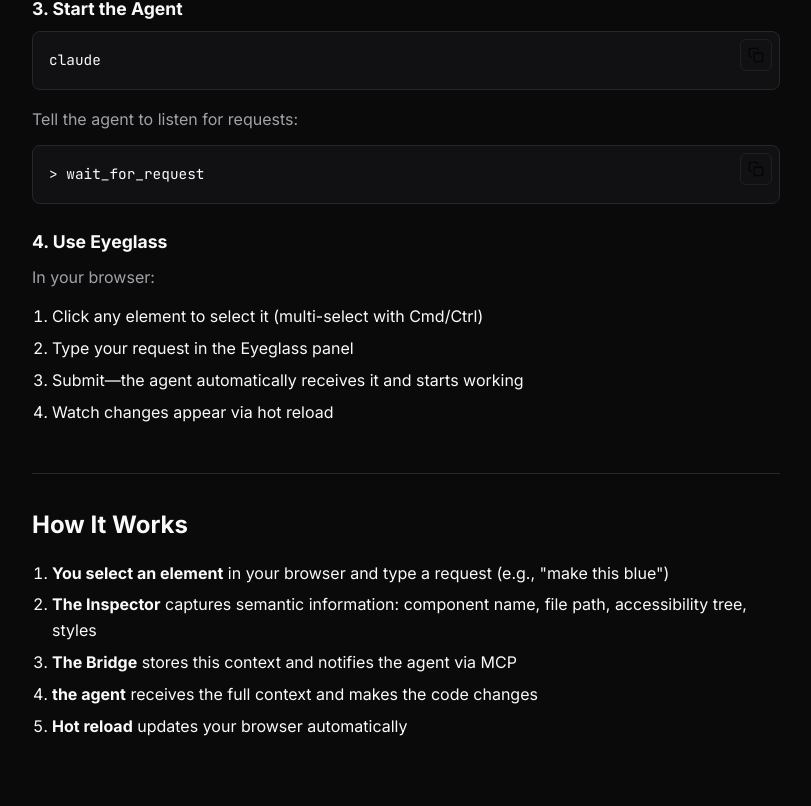
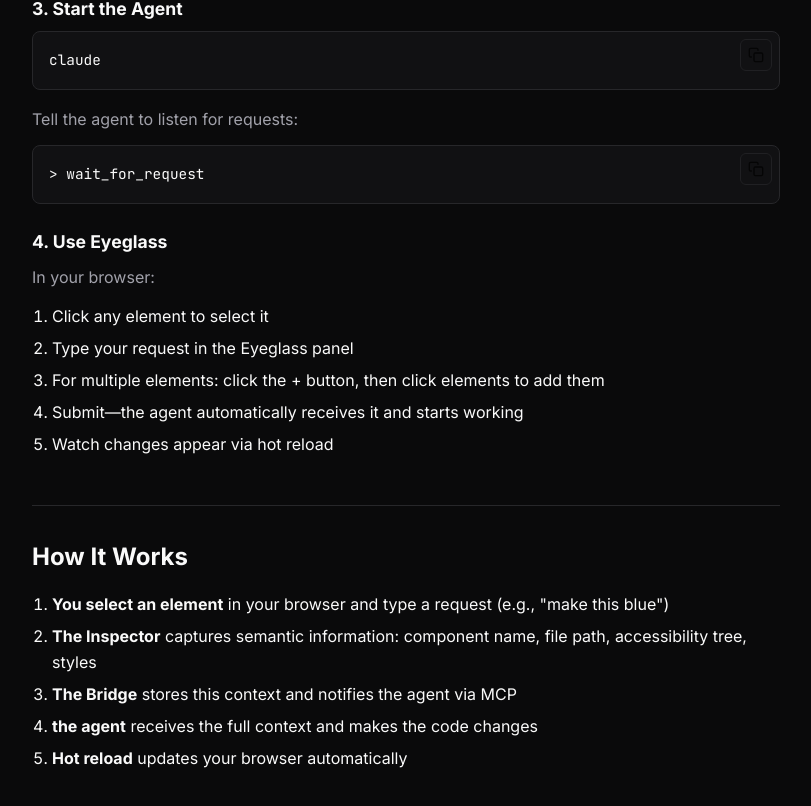
Before and after one commit to donutboyband/eyeglass_site, a React (Vite) app: page /docs in a window 1280 px wide. Shown: the part 1746-2552 px from the top of the page, without its empty margins (378-1189 px from the left). Built offline with nearby package versions, Linux system fonts and the light colour scheme.

Commit message:
[eyeglass:eyeglass-1770691606060-c0git4e] Instructions updated!

```diff
--- a/src/components/docs/pages/GettingStarted.tsx
+++ b/src/components/docs/pages/GettingStarted.tsx
@@ -74,8 +74,9 @@ export function GettingStarted() {
         <h3>4. Use Eyeglass</h3>
         <p>In your browser:</p>
         <ol>
-          <li>Click any element to select it (multi-select with Cmd/Ctrl)</li>
+          <li>Click any element to select it</li>
           <li>Type your request in the Eyeglass panel</li>
+          <li>For multiple elements: click the + button, then click elements to add them</li>
           <li>Submit—the agent automatically receives it and starts working</li>
           <li>Watch changes appear via hot reload</li>
         </ol>
```
Also changed, not shown: 1 other file (tests, documents, lock files or other folders).
